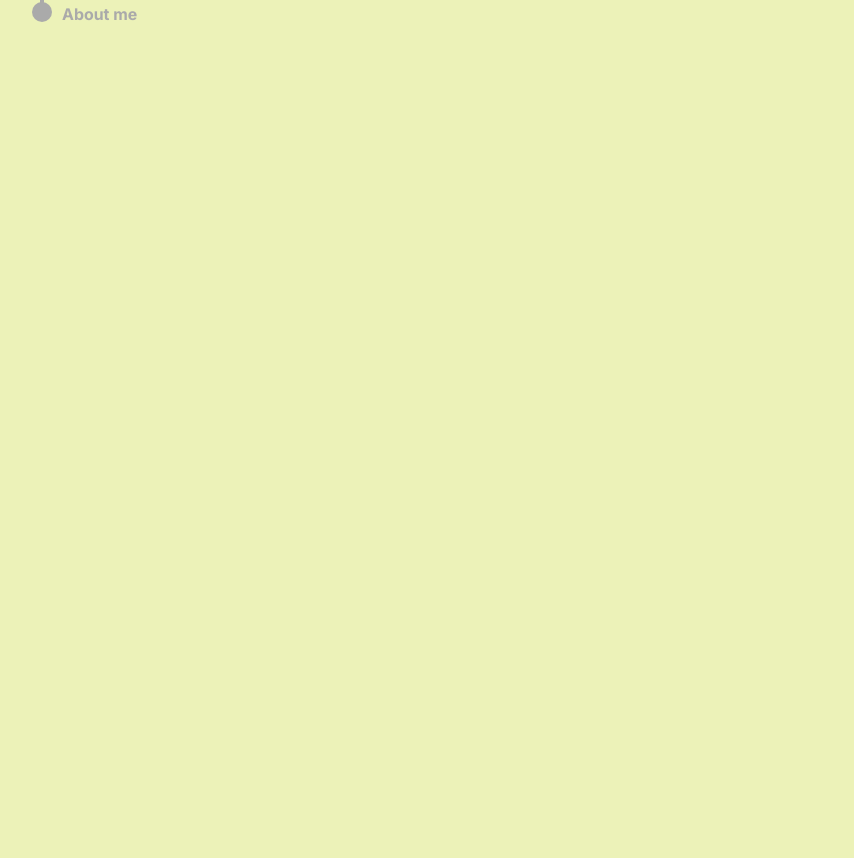
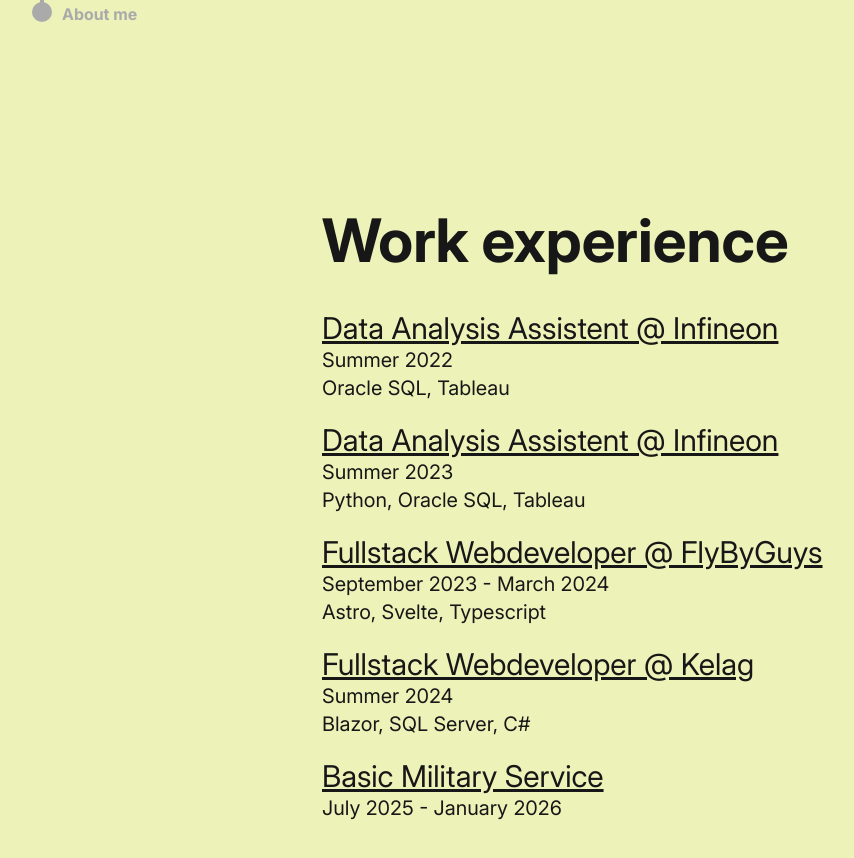
Before and after one commit to Noahgamerrr/my-info-page, a Next.js app: page / in a window 1280 px wide. Shown: the part 674-1532 px from the top of the page, without its empty margins (42-896 px from the left). Before the commit the page ends 800 px from the top, so only its background shows below. Built offline with nearby package versions, Linux system fonts and the light colour scheme.

Commit message:
Added work experience screen

```diff
--- a/app/components/screens/landing.tsx
+++ b/app/components/screens/landing.tsx
@@ -14,9 +14,9 @@
 
     useEffect(() => {
         const handleScroll = () => {
-            if (scrollTop < window.scrollY) {
-                scroller.scrollTo('test', {
-                    duration: 40,
+            if (scrollTop < window.scrollY && scrollTop < 100) {
+                scroller.scrollTo('work_experience', {
+                    duration: 700,
                     delay: 0,
                     smooth: true
                 });
--- /dev/null
+++ b/app/components/screens/work_experience.tsx
@@ -0,0 +1,32 @@
+import workExperienceData from "@/public/data/work_experience.json"
+import { Element } from "react-scroll"
+
+interface WorkExperienceEntry {
+    title: string,
+    when: string,
+    technologies: string
+}
+
+const workExperienceEntries = workExperienceData as WorkExperienceEntry[]
+
+
+export default function WorkExperience() {
+    return (
+        <div className='lg:w-[calc(100%-300px)] h-screen ml-auto flex flex-col justify-center'>
+            <Element name="work_experience">
+                <p className="font-bold text-6xl mb-10">Work experience</p>
+            </Element>
+            {
+                workExperienceEntries.map((w, idx) => (
+                        <div className="mb-5" key={idx}>
+                            <p className="text-3xl underline">{w.title}</p>
+                            <p className="text-xl">{w.when}</p>
+                            <p className="text-xl">{w.technologies}</p>
+                        </div>
+                    )
+                )
+            }
+
+        </div>
+    )
+}
--- a/app/page.tsx
+++ b/app/page.tsx
@@ -3,6 +3,7 @@
 import { Timeline } from './components/timeline/timeline';
 import Landing from './components/screens/landing';
 import { Element } from 'react-scroll';
+import WorkExperience from './components/screens/work_experience';
 // import { RefObject, useEffect, useRef, useState } from 'react';
 
 
@@ -43,6 +44,8 @@
             <Landing
                 gentiumFont={gentiumFont.className}
             />
+            <WorkExperience/>
+
             {
             /*
             <Element name="test">
--- /dev/null
+++ b/public/data/work_experience.json
@@ -0,0 +1,27 @@
+[
+    {
+        "title": "Data Analysis Assistent @ Infineon",
+        "when": "Summer 2022",
+        "technologies": "Oracle SQL, Tableau"
+    },
+    {
+        "title": "Data Analysis Assistent @ Infineon",
+        "when": "Summer 2023",
+        "technologies": "Python, Oracle SQL, Tableau"
+    },
+    {
+        "title": "Fullstack Webdeveloper @ FlyByGuys",
+        "when": "September 2023 - March 2024",
+        "technologies": "Astro, Svelte, Typescript"
+    },
+    {
+        "title": "Fullstack Webdeveloper @ Kelag",
+        "when": "Summer 2024",
+        "technologies": "Blazor, SQL Server, C#"
+    },
+    {
+        "title": "Basic Military Service",
+        "when": "July 2025 - January 2026",
+        "technologies": ""
+    }
+]
```
